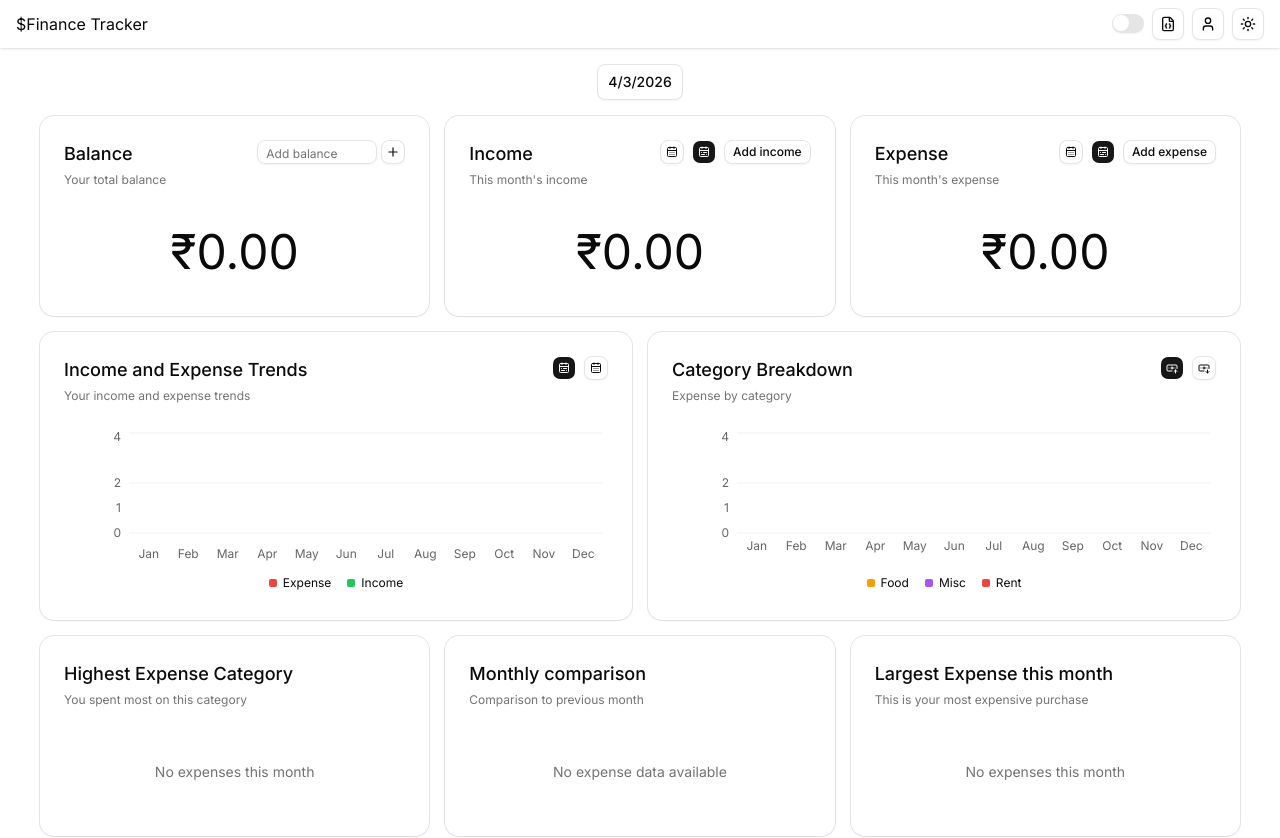
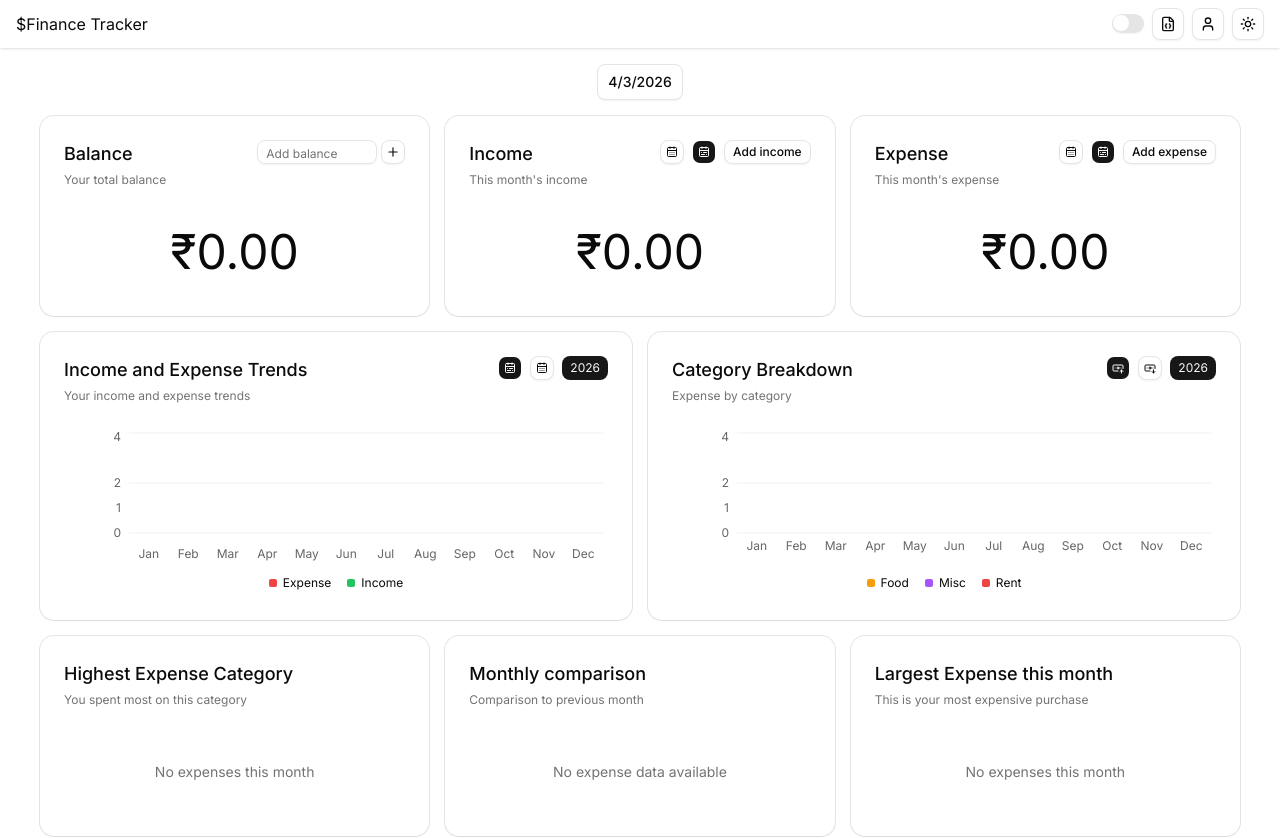
Before and after one commit to darshan03s/finance_tracker, a Next.js app: page / in a window 1280 px wide. Shown: the top 838 px of the page. Built offline with nearby package versions, Linux system fonts and the light colour scheme.

Commit message:
feat: display selected date context in charts (year/month indicator)

```diff
--- a/components/charts/category-breakdown.tsx
+++ b/components/charts/category-breakdown.tsx
@@ -25,6 +25,7 @@ import { BanknoteArrowDown, BanknoteArrowUp } from 'lucide-react';
 import { capitalize } from '@/lib/utils';
 import { HoverTooltip } from '../wrappers';
 import { useFinanceStore } from '@/stores/finance-store';
+import { useDateStore } from '@/stores/date-store';
 
 const ExpenseChart = ({
   chartData,
@@ -128,6 +129,7 @@ const CategoryBreakdown = ({
   incomeCategories: IncomeCategory[];
 }) => {
   const categoryBreakdownChartType = useFinanceStore((s) => s.categoryBreakdownChartType);
+  const date = useDateStore((s) => s.date);
 
   return (
     <Card className="h-full w-full flex flex-col">
@@ -156,6 +158,9 @@ const CategoryBreakdown = ({
                 <BanknoteArrowDown />
               </Button>
             </HoverTooltip>
+            <span className="bg-primary text-primary-foreground p-1 px-2 rounded-md text-xs">
+              {date.getFullYear()}
+            </span>
           </div>
         </CardAction>
       </CardHeader>
--- a/components/charts/income-expense-trend.tsx
+++ b/components/charts/income-expense-trend.tsx
@@ -23,6 +23,7 @@ import { useState } from 'react';
 import { HoverTooltip } from '../wrappers';
 import { Button } from '../ui/button';
 import { CalendarDays, CalendarRange } from 'lucide-react';
+import { useDateStore } from '@/stores/date-store';
 
 const chartConfig = {
   income: {
@@ -105,6 +106,11 @@ const IncomeExpenseTrend = ({
   dailyChartData: DailyChartData[];
 }) => {
   const [filter, setFilter] = useState<'daily' | 'monthly'>('monthly');
+  const date = useDateStore((s) => s.date);
+
+  const month = new Intl.DateTimeFormat('en-IN', {
+    month: 'long'
+  }).format(date);
 
   return (
     <Card className="h-full w-full flex flex-col">
@@ -133,6 +139,9 @@ const IncomeExpenseTrend = ({
                 <CalendarDays />
               </Button>
             </HoverTooltip>
+            <span className="bg-primary text-primary-foreground p-1 px-2 rounded-md text-xs">
+              {filter === 'monthly' ? date.getFullYear() : month}
+            </span>
           </div>
         </CardAction>
       </CardHeader>
```
